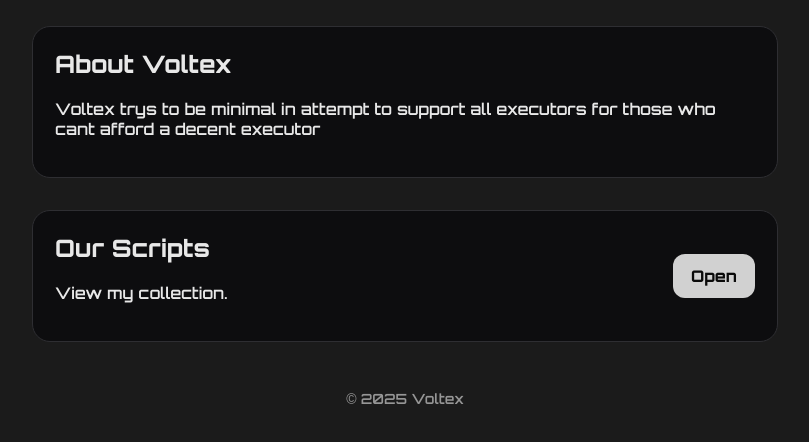
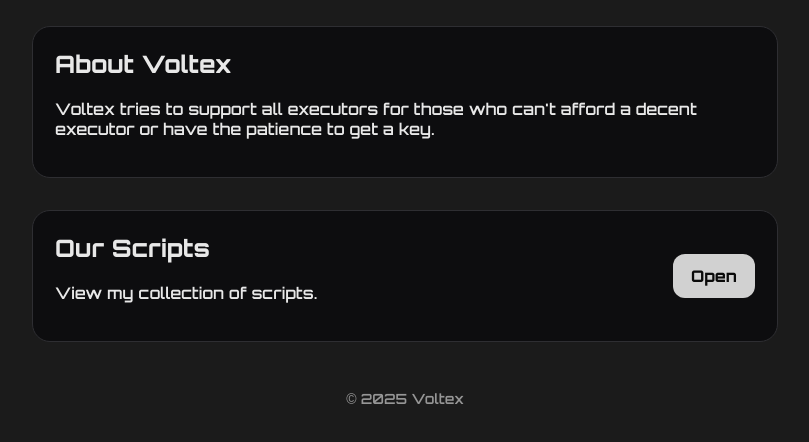
Before and after one commit to matpatz/luau, a plain HTML site: page home.html in a window 1280 px wide. Shown: the part 254-696 px from the top of the page, without its empty margins (235-1044 px from the left). Drawn offline with Linux system fonts and the light colour scheme.

Commit message:
Update home.html

```diff
--- a/home.html
+++ b/home.html
@@ -59,14 +59,14 @@
 
   <div class="panel">
     <h2>About Voltex</h2>
-    <p>Voltex trys to be minimal in attempt to support all executors for those who cant afford a decent executor</p>
+    <p>Voltex tries to support all executors for those who can't afford a decent executor or have the patience to get a key.</p>
   </div>
 
   <div class="panel">
     <div class="row">
       <div>
         <h2>Our Scripts</h2>
-        <p>View my collection.</p>
+        <p>View my collection of scripts.</p>
       </div>
       <a href="/scripts.html" class="btn">Open</a>
     </div>
```
